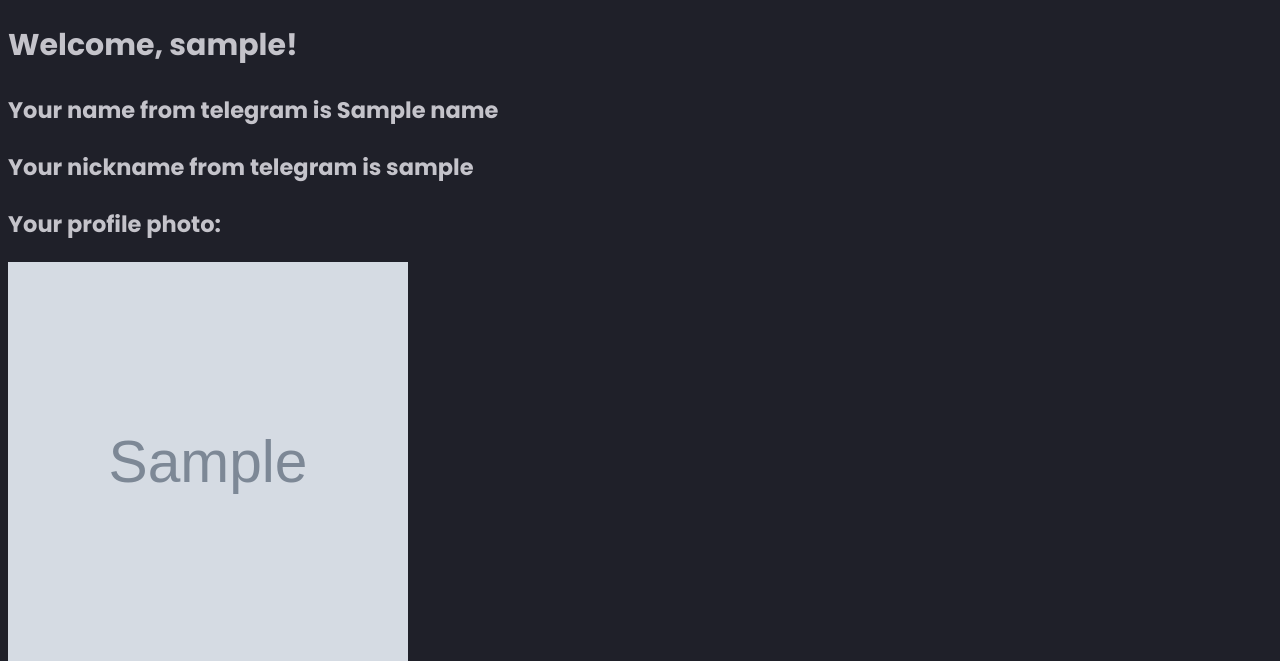
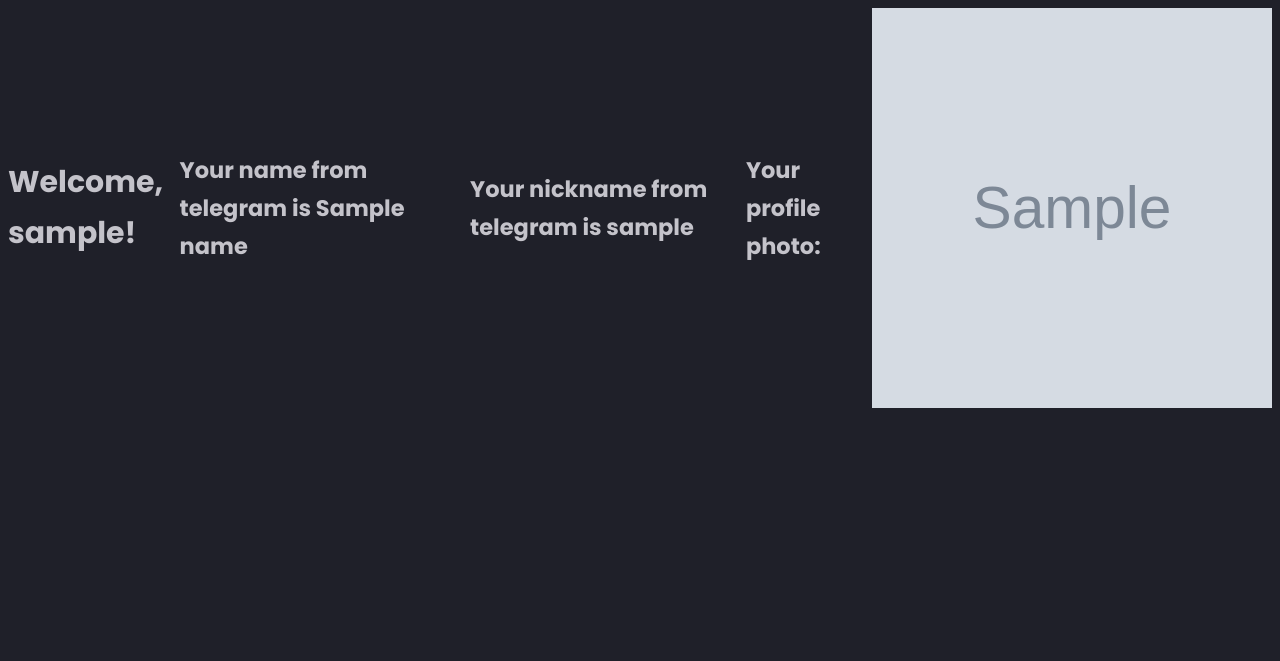
Before and after one commit to rommatdevops/task_teb_team, a Flask app: template server/templates/user_page.html in a window 1280 px wide. Shown: the top 661 px of the page. Run offline with Flask 3, Linux system fonts and the light colour scheme; the template is opened without the code that fills it: most values are stand-ins (such as "Sample title", 1, 10 or a date in 2020); grey boxes marked "Sample" are stand-in pictures.

Commit message:
Add one more style

```diff
--- a/server/main.py
+++ b/server/main.py
@@ -27,7 +27,7 @@ def user_page(username):
     result = select_name_nick(username)
     name = result[0][0]
     nickname = result[0][1]
-    photo = f"http://{ config.docker_host }:{ config.port }/static/images/{ username }_image.jpg"
+    photo = f"../static/images/{ username }_image.jpg"
     return render_template('user_page.html', username=username, photo_path=photo, name=name, nickname=nickname)
 
 if __name__ == '__main__':
--- /dev/null
+++ b/server/static/styles/userpage_style.css
@@ -0,0 +1,7 @@
+.main {
+    width: 100%;
+    height: 50vh;
+    display: flex;
+    justify-content: center;
+    align-items: center;
+}
--- a/server/templates/user_page.html
+++ b/server/templates/user_page.html
@@ -3,12 +3,15 @@
   <head>
     <title>User page</title>
     <link rel="stylesheet" href="{{ url_for('static',filename='styles/style.css') }}">
+    <link rel="stylesheet" href="{{ url_for('static',filename='styles/userpage_style.css') }}">
   </head>
   <body>
-    <h1>Welcome, {{ username }}!</h1>
-    <h2>Your name from telegram is {{ name }}</h2>
-    <h2>Your nickname from telegram is {{ nickname }}</h2>
-    <h2>Your profile photo: </h2>
-    <img src="{{photo_path}}"  width="400" height="400" />
+    <div class="main">
+      <h1>Welcome, {{ username }}!</h1>
+      <h2>Your name from telegram is {{ name }}</h2>
+      <h2>Your nickname from telegram is {{ nickname }}</h2>
+      <h2>Your profile photo: </h2>
+      <img src="{{photo_path}}"  width="400" height="400" />
+    </div>
   </body>
 </html>
```
